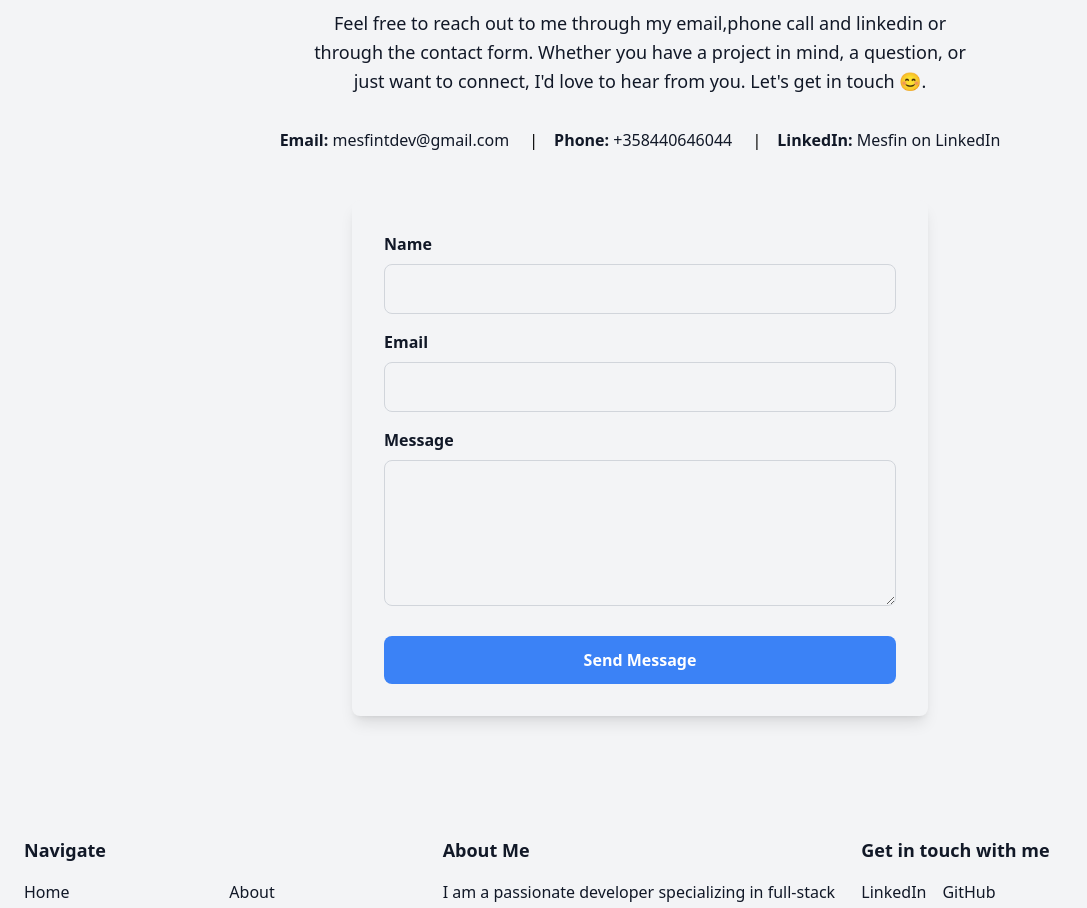
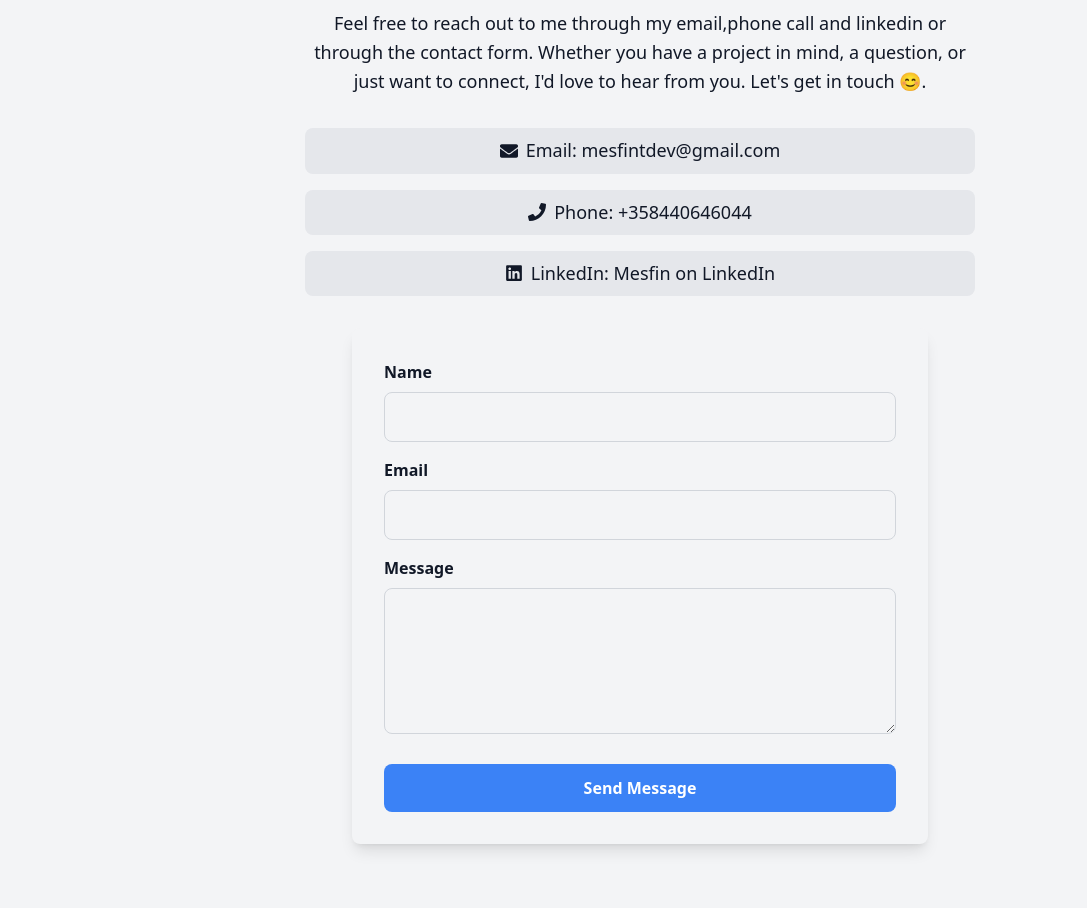
Before and after one commit to mesfint/portfolio, a React (Vite) app: page / in a window 1280 px wide. Shown: the part 5000-5908 px from the top of the page, without its empty margins (0-1087 px from the left). Built offline with nearby package versions, Linux system fonts and the light colour scheme; no server answers.

Commit message:
Additional contact information added

```diff
--- a/src/components/Contact.tsx
+++ b/src/components/Contact.tsx
@@ -1,7 +1,9 @@
 
 import emailjs from '@emailjs/browser';
 import React, { useState } from 'react';
+import { FaEnvelope, FaLinkedin, FaPhone } from 'react-icons/fa';
 import { ToastContainer, toast } from 'react-toastify';
+
 import 'react-toastify/dist/ReactToastify.css';
 import { useTheme } from '../context/ThemeContext';
 
@@ -59,13 +61,17 @@ export const Contact: React.FC = () => {
         <p className={`mx-auto text-lg leading-relaxed max-w-prose text-center mb-8  ${theme === 'dark' ? 'text-white' : 'text-gray-900'} mb-12`}>
         Feel free to reach out to me through my email,phone call and linkedin or through the  contact form. Whether you have a project in mind, a question, or just want to connect, I'd love to hear from you. Let's get in touch 😊.
     </p>
-    <div className=" mx-auto  text-center mb-12">
-    <span className={` px-4 hover:text-blue-500 cursor-pointer ${theme === 'dark' ? 'text-white' : 'text-gray-900'}`}><strong>Email:</strong> <a href="mailto:mesfintdev@gmail.com">mesfintdev@gmail.com</a></span> |
-    <span className={` px-4 hover:text-blue-500 cursor-pointer ${theme === 'dark' ? 'text-white' : 'text-gray-900'} mb-12`}><strong>Phone: </strong><a href='tel:+358440646044'>+358440646044</a></span> |
-    <span className={`px-4 hover:text-blue-500 cursor-pointer ${theme === 'dark' ? 'text-white' : 'text-gray-900'} mb-12`}><strong>LinkedIn:</strong> <a href="https://www.linkedin.com/in/mesfin/" target="_blank">Mesfin on LinkedIn</a></span>
-
-
-    </div>
+    <div className="mx-auto text-lg leading-relaxed max-w-prose text-center mb-8 space-y-4">
+          <a href="mailto:mesfintdev@gmail.com" className={`flex items-center justify-center space-x-2 py-2 px-4 rounded-lg transition duration-200 ${theme === 'dark' ? 'bg-gray-800 hover:bg-gray-700 text-white' : 'bg-gray-200 hover:bg-gray-300 text-gray-900'}`}>
+            <FaEnvelope /> <span>Email: mesfintdev@gmail.com</span>
+          </a>
+          <a href="tel:+358440646044" className={`flex items-center justify-center space-x-2 py-2 px-4 rounded-lg transition duration-200 ${theme === 'dark' ? 'bg-gray-800 hover:bg-gray-700 text-white' : 'bg-gray-200 hover:bg-gray-300 text-gray-900'}`}>
+            <FaPhone /> <span>Phone: +358440646044</span>
+          </a>
+          <a href="https://www.linkedin.com/in/mesfin/" target="_blank" className={`flex items-center justify-center space-x-2 py-2 px-4 rounded-lg transition duration-200 ${theme === 'dark' ? 'bg-gray-800 hover:bg-gray-700 text-white' : 'bg-gray-200 hover:bg-gray-300 text-gray-900'}`}>
+            <FaLinkedin /> <span>LinkedIn: Mesfin on LinkedIn</span>
+          </a>
+        </div>
 
 
           <form onSubmit={handleSubmit} className={`max-w-xl mx-auto  p-8 rounded-lg shadow-lg  ${theme === 'dark' ? 'bg-gray-900' : 'bg-gray-100'} `}>
```
